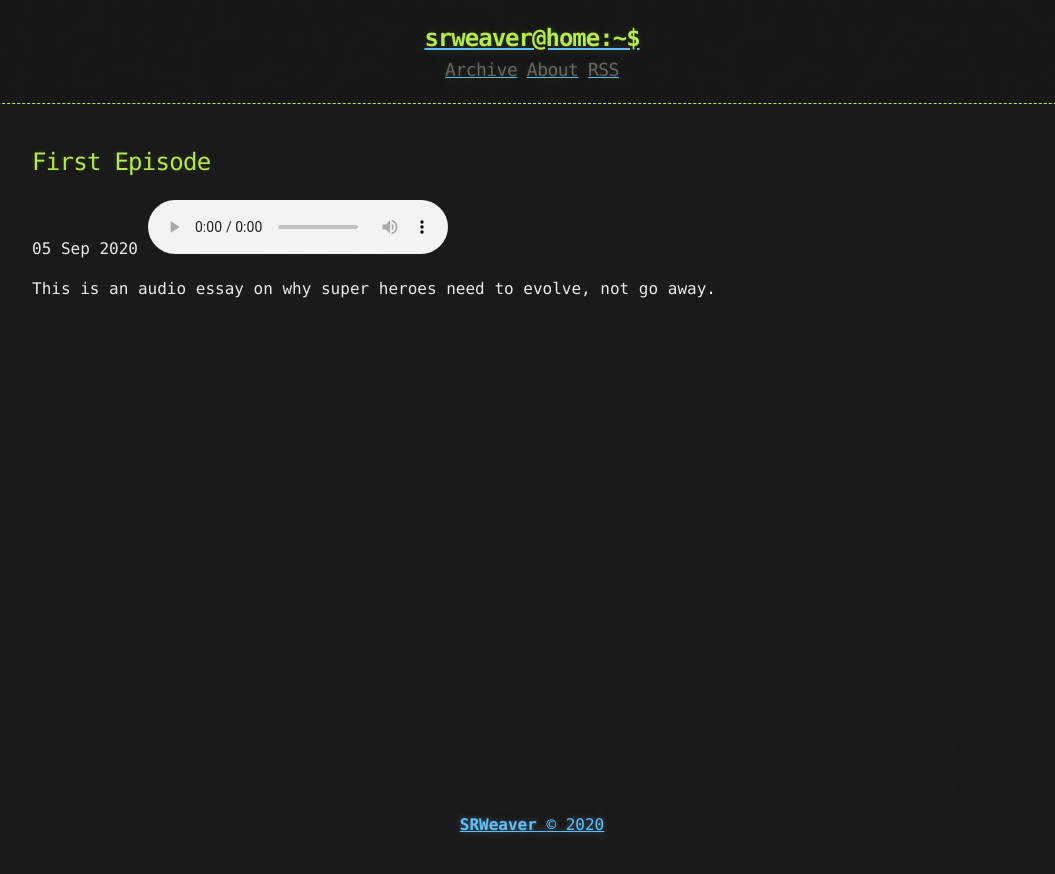
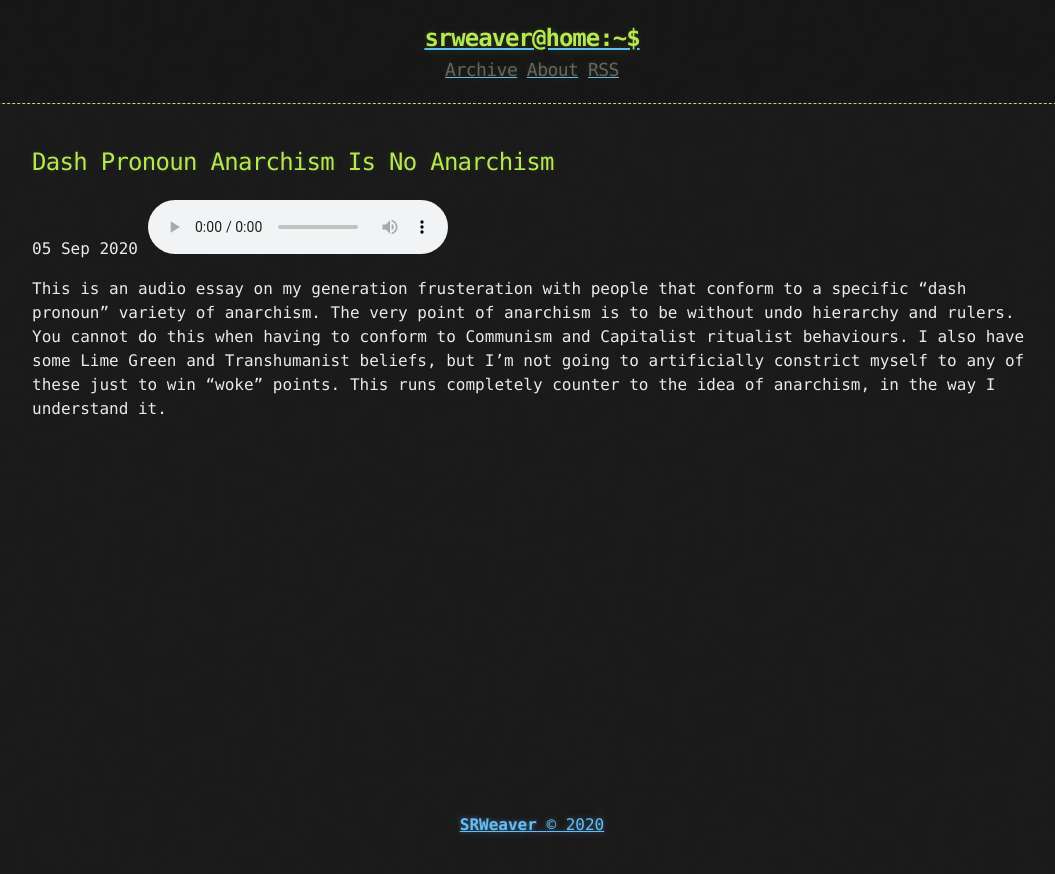
Before and after one commit to LWFlouisa/Weavercast, a Jekyll site: the page built from _posts/2020-09-05-podcasttest.md, in a window 1280 px wide. Shown: the top 874 px of the page, without its empty margins (108-1163 px from the left). Built offline with Jekyll 4.4.1, drawn with Linux system fonts in a browser that asks for light colours.

Commit message:
Update 2020-09-05-podcasttest.md

```diff
--- a/_posts/2020-09-05-podcasttest.md
+++ b/_posts/2020-09-05-podcasttest.md
@@ -1,10 +1,10 @@
 ---
-title: First Episode
+title: Dash Pronoun Anarchism Is No Anarchism
 published: true
 ---
 <audio controls>
-  <source src="https://cdn.glitch.com/12797d37-f66b-4e99-90b9-7ca07a6de8cf%2Fepisode2.mp3?v=1599326545723" type="audio/mpeg">
+  <source src="Weavercast/audio/dashpronounanarchismisnoanarchism.mp3" type="audio/mpeg">
 Your browser does not support the audio element.
 </audio>
 
-This is an audio essay on why super heroes need to evolve, not go away.
+This is an audio essay on my generation frusteration with people that conform to a specific "dash pronoun" variety of anarchism. The very point of anarchism is to be without undo hierarchy and rulers. You cannot do this when having to conform to Communism and Capitalist ritualist behaviours. I also have some Lime Green and Transhumanist beliefs, but I'm not going to artificially constrict myself to any of these just to win "woke" points. This runs completely counter to the idea of anarchism, in the way I understand it.
```
